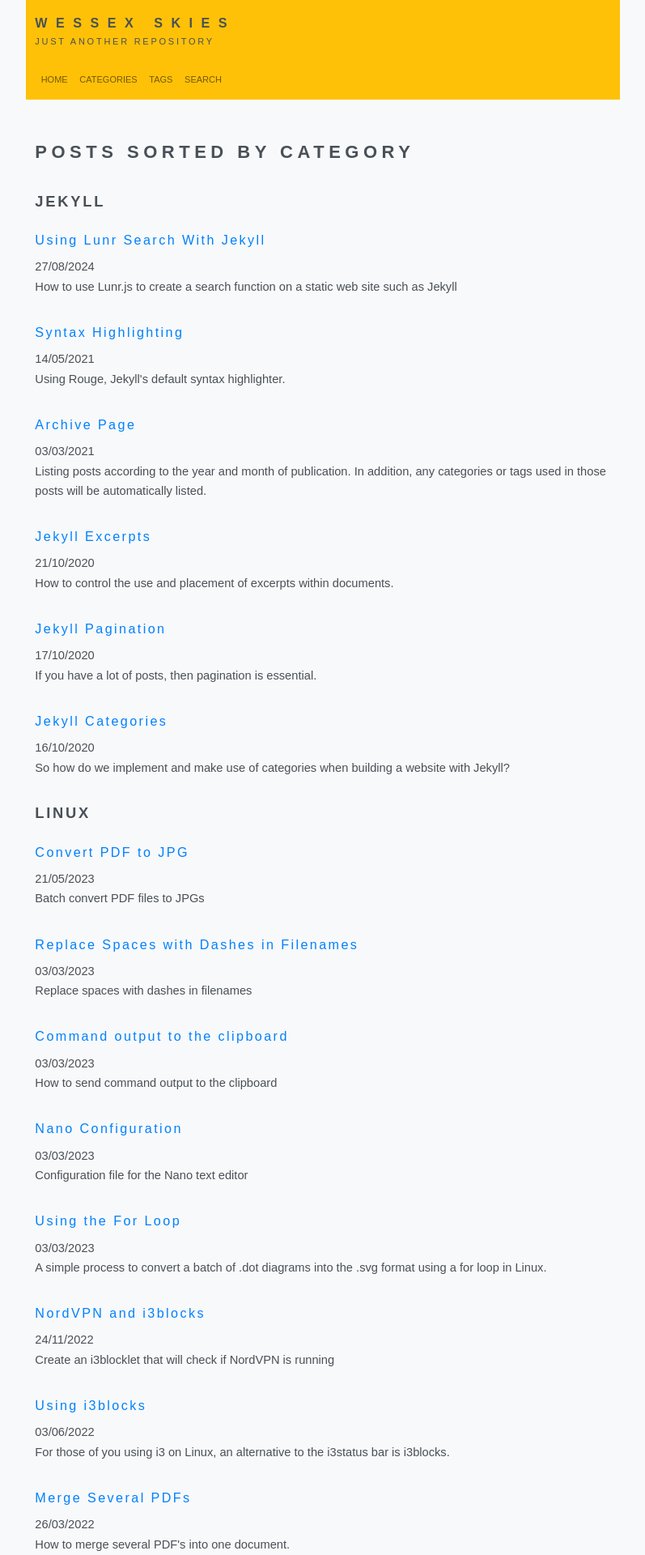
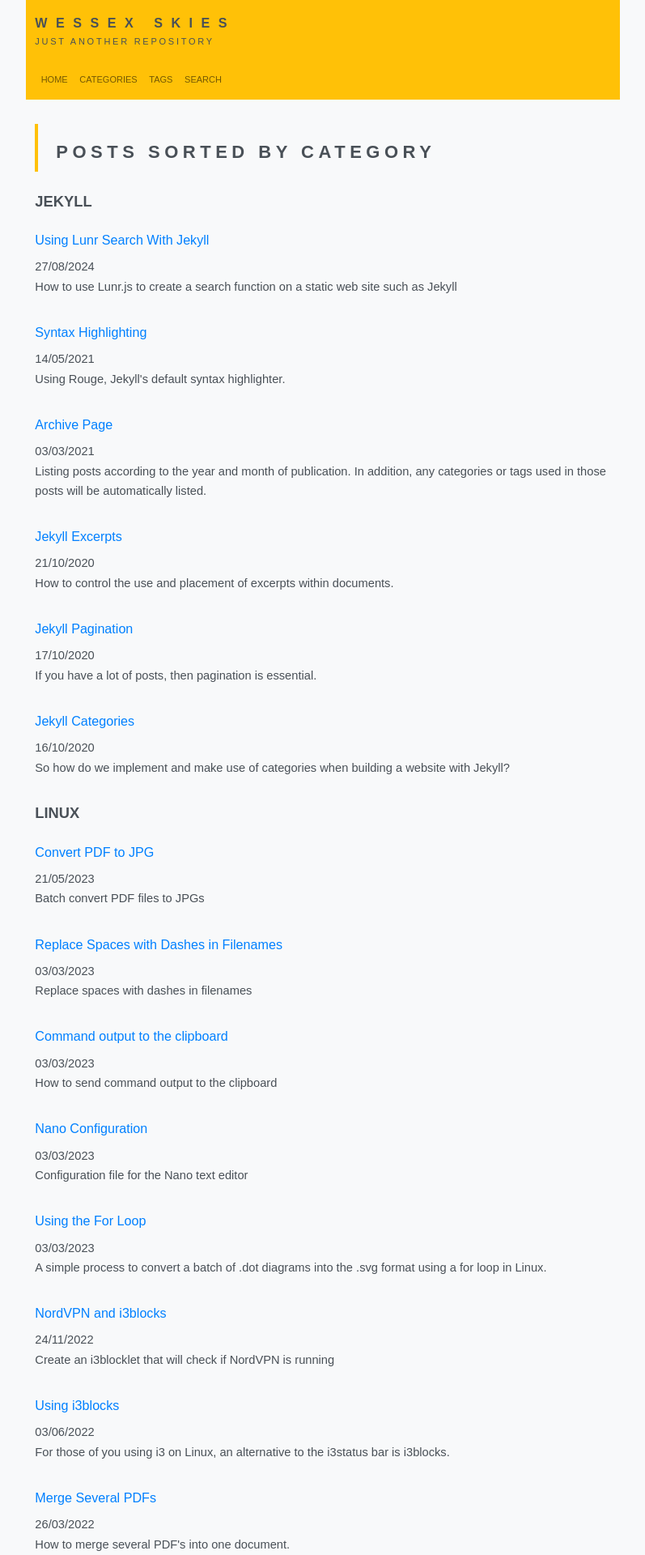
Before and after one commit to Wessex-Skies/wessex-skies.github.io, a Jekyll site: the page built from _pages/categories.html, in a window 1280 px wide. Shown: the top 1920 px of the page at 81% size, without its empty margins (241-1038 px from the left). Built offline with Jekyll 4.4.1, drawn with Linux system fonts in a browser that asks for light colours; some web fonts are replaced.

Commit message:
automated: 2024-08-28-1750

```diff
--- a/_layouts/post.html
+++ b/_layouts/post.html
@@ -4,7 +4,7 @@ layout: default
 <div id="post" class="main">
     <div class="container-fluid">
 
-        <!-- I tend to include the heading in the markdown post, -->
+        <!-- I include the heading in the markdown post, -->
         <!-- so the next line can be omitted -->
         <!--<h1>{{ page.title }}</h1>-->
 
--- a/_pages/search.html
+++ b/_pages/search.html
@@ -6,4 +6,6 @@ id: page
 
 <h1>Search</h1>
 
+<p></p>
+
 {% include search-lunr.html %}
--- a/_sass/style.scss
+++ b/_sass/style.scss
@@ -49,15 +49,16 @@ a.site-title {
 h1, h2, h3, h4, h5, h6 {
     font-family: $font-heading;
     font-weight: 800;
-    letter-spacing: 0.15em;
 }
 
-h1, h1 a:link {
+h1 {
     font-size: 1.50em;
     padding-top: 1em;
     padding-bottom: 0.5em;
     text-transform: uppercase;
     letter-spacing: 0.25em;
+    border-left: solid 0.2em $color-theme;
+    padding-left: 1em;
 }
 
 h2, h2 a:link {
@@ -155,9 +156,9 @@ tr:nth-child(odd) {
 // Blockquote
 blockquote {
     font-family: $font-family-serif;
+    color: $gray-800;
     display: block;
     background-color: $gray-200;
-    color: $gray-800;
     width: 100% ;
     margin-left: 0;
     border-left: solid 0.2em $color-theme;
```
